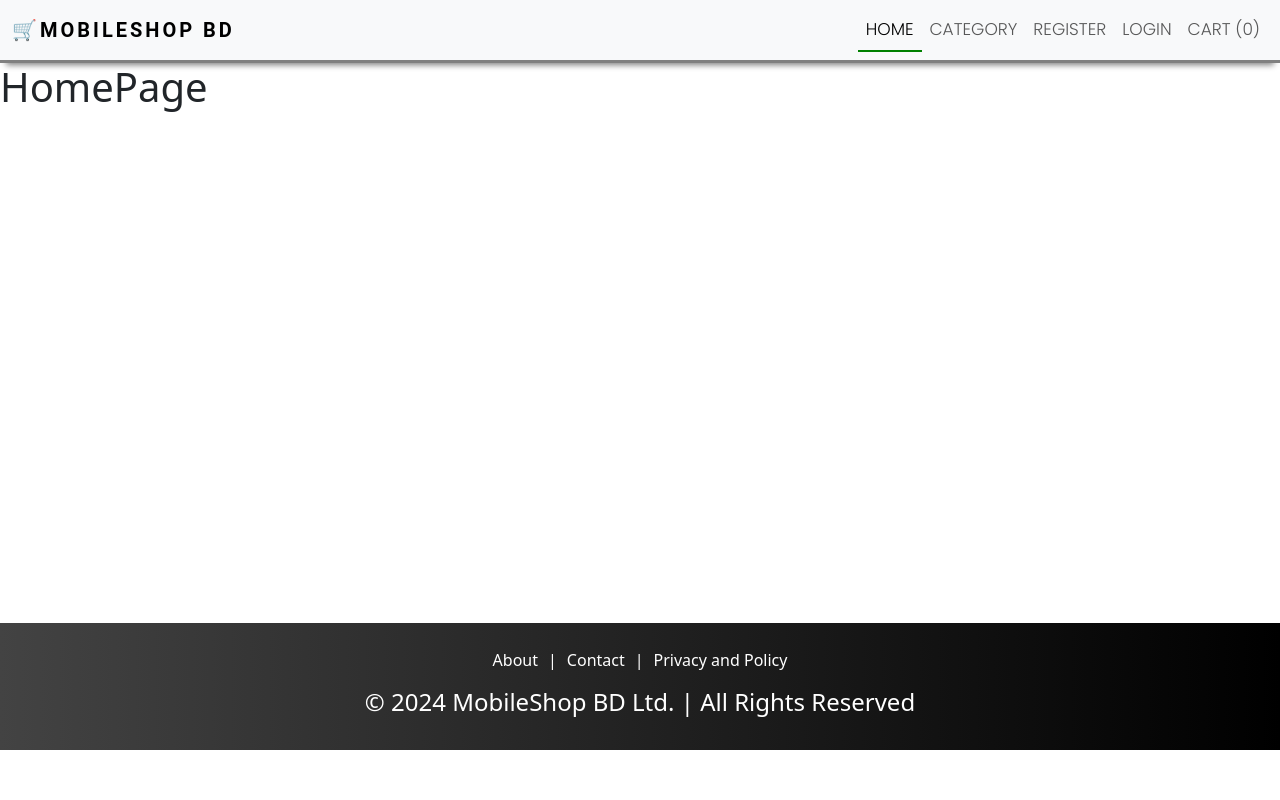
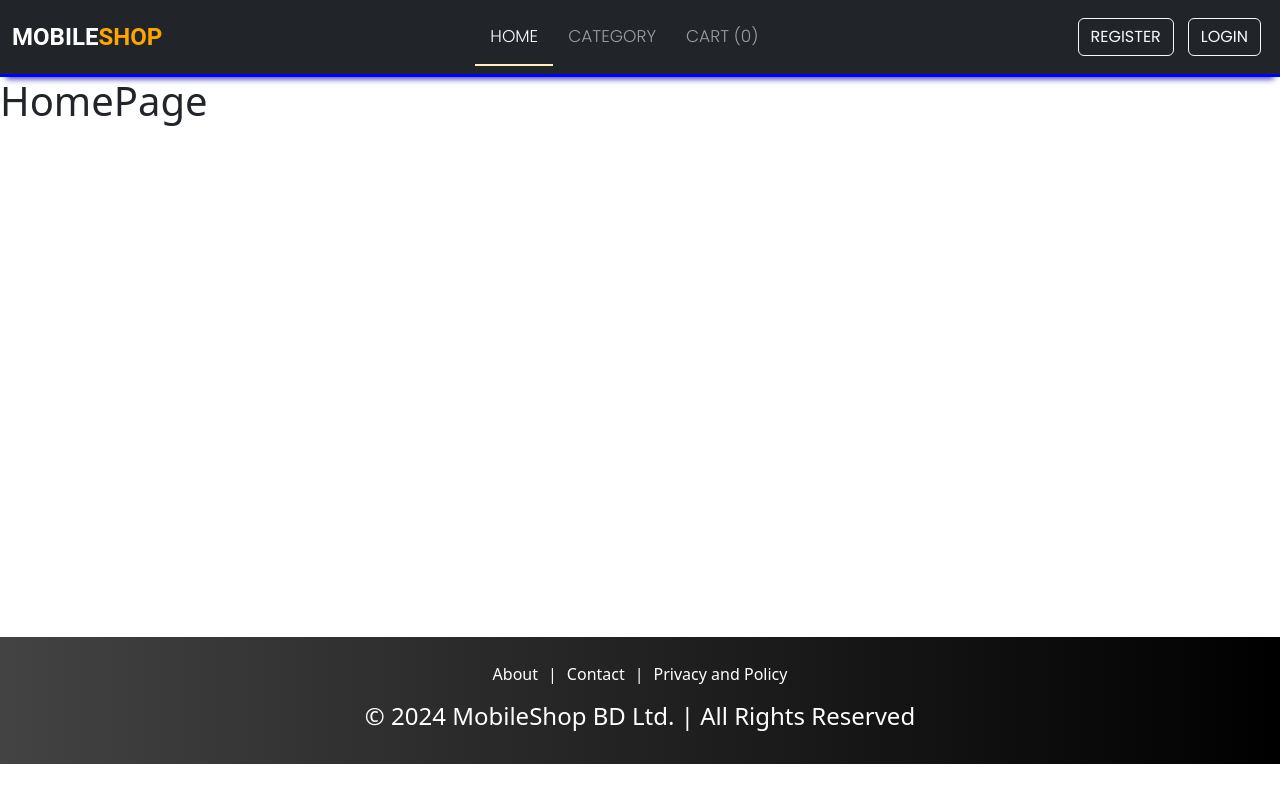
Before and after one commit to NafisAhmed174/CSE-3100-Project, a React (Create React App) app in the folder client/: page / in a window 1280 px wide. Built offline with nearby package versions, Linux system fonts and the light colour scheme; a web font is replaced by a local one.

Commit message:
customized navbar

```diff
--- a/client/src/components/Layout/Header.js
+++ b/client/src/components/Layout/Header.js
@@ -1,26 +1,27 @@
 import React from "react";
-import {NavLink, Link} from 'react-router-dom'
+import { NavLink, Link } from "react-router-dom";
 
 const Header = () => {
   return (
     <>
-      <nav className="navbar navbar-expand-lg bg-body-tertiary">
+      <nav className="navbar navbar-expand-lg navbar-dark bg-dark">
         <div className="container-fluid">
+          <Link to = "/" className="navbar-brand">
+            <span className="logo-primary">Mobile</span>
+            <span className="logo-secondary">Shop</span>
+          </Link>
           <button
             className="navbar-toggler"
             type="button"
             data-bs-toggle="collapse"
-            data-bs-target="#navbarTogglerDemo01"
-            aria-controls="navbarTogglerDemo01"
+            data-bs-target="#navbarSupportedContent"
+            aria-controls="navbarSupportedContent"
             aria-expanded="false"
             aria-label="Toggle navigation"
           >
             <span className="navbar-toggler-icon" />
           </button>
-          <div className="collapse navbar-collapse" id="navbarTogglerDemo01">
-            <Link to = "/" className="navbar-brand">
-            🛒MobileShop BD
-            </Link>
+          <div className="collapse navbar-collapse" id="navbarSupportedContent">
             <ul className="navbar-nav ms-auto mb-2 mb-lg-0">
               <li className="nav-item">
                 <NavLink to = "/" className="nav-link">
@@ -33,18 +34,20 @@ const Header = () => {
                 </NavLink>
               </li>
               <li className="nav-item">
-                <NavLink to = "/register" className="nav-link">
+                <NavLink to = "/cart" className="nav-link">
+                  Cart (0)
+                </NavLink>
+              </li>
+            </ul>
+            <ul className="navbar-nav ms-auto mb-2 mb-lg-0">
+              <li className="nav-but">
+                <NavLink to = "/register" className="btn btn-outline-light">
                   Register
                 </NavLink>
               </li>
-              <li className="nav-item">
-                <NavLink to = "/login" className="nav-link">
+              <li className="nav-but">
+                <NavLink to = "/login" className="btn btn-outline-light">
                   Login
-                </NavLink>
-              </li>
-              <li className="nav-item">
-                <NavLink to = "/cart" className="nav-link">
-                  Cart (0)
                 </NavLink>
               </li>
             </ul>
--- a/client/src/index.css
+++ b/client/src/index.css
@@ -33,9 +33,9 @@
   font-size: 17px;
   line-height: 26px;
   text-transform: uppercase;
-  box-shadow: 0px 8px 6px -6px gray;
-  --webkit-box-shadow: 0px 8px 6px -6px gray;
-  border-bottom: solid grey !important;
+  box-shadow: 0px 8px 6px -6px rgb(64, 64, 176) ;
+  --webkit-box-shadow: 0px 8px 6px -6px rgb(64, 64, 176);
+  border-bottom: solid blue !important;
 }
 
 .nav-link{
@@ -43,13 +43,38 @@
 }
 
 .active{
-  border-bottom: 2px solid green;
+  border-bottom: 2px solid #ffefba;
 }
 
 .navbar-brand{
   font-weight: 700;
   font-family: "roboto", sans-serif;
-  letter-spacing: 3px;
+}
+
+.logo-primary {
+  color: white;
+  font-size: 24px;
+  font-weight: bold;
+}
+
+.logo-secondary {
+  color: orange;
+  font-size: 24px;
+  font-weight: bold;
+}
+
+.tagline {
+  color: #000;
+  font-size: 24px;
+  font-weight: bold;
+  margin-top: 20px;
+}
+
+.navbar .navbar-nav .nav-item a{
+  padding: 15px;
+}
+.navbar .navbar-nav .nav-but {
+  padding: 7px;
 }
 
 /* footer css */
```
